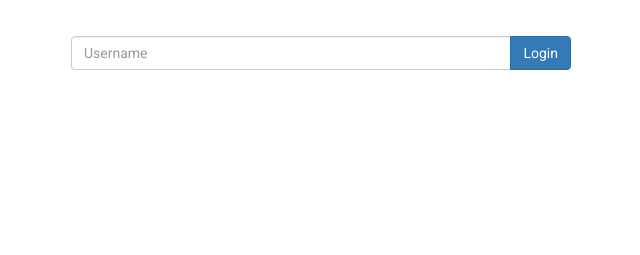
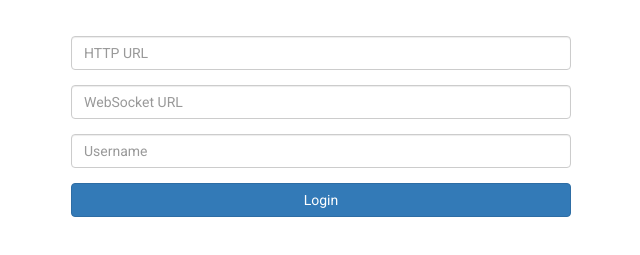
Before and after one commit to oneSIX/Kurier, an Electron app: page ClientApplication/index.html in a window 1280 px wide. Shown: the part 345-600 px from the top of the page, without its empty margins (319-959 px from the left). Drawn offline with nearby package versions, Linux system fonts and the light colour scheme.

Commit message:
added HTTP and WS fields to login page

```diff
--- a/ClientApplication/index.html
+++ b/ClientApplication/index.html
@@ -10,13 +10,10 @@
 		}
 	</script>
 	<link href="https://maxcdn.bootstrapcdn.com/bootstrap/3.3.7/css/bootstrap.min.css" rel="stylesheet">
-
 	<script src="https://code.jquery.com/jquery-3.1.1.min.js"></script>
 	<script src="https://maxcdn.bootstrapcdn.com/bootstrap/3.3.7/js/bootstrap.min.js"></script>
 	<link rel="stylesheet" href="https://maxcdn.bootstrapcdn.com/font-awesome/4.7.0/css/font-awesome.min.css">
-
 	<script src="renderer-process/chat.js"></script>
-
 	<script>
 		if (window.module) module = window.module;
 	</script>
@@ -30,12 +27,10 @@
 		<header>
 			<h1>Kurier</h1>
 			<form id="login" style="margin-top:40px">
-				<div class="input-group">
-					<input class="form-control" type="text" placeholder="Username" name="username">
-					<span class="input-group-btn">
-			<button type="submit" class="btn btn-primary">Login</button>
-		</span>
-				</div>
+				<input class="form-control" type="text" style="margin-bottom:15px" placeholder="HTTP URL" name="http-url">
+					<input class="form-control" type="text" style="margin-bottom:15px" placeholder="WebSocket URL" name="ws-url">
+					<input class="form-control" type="text" style="margin-bottom:15px" placeholder="Username" name="username">
+				<button type="submit" class="btn btn-primary btn-block">Login</button>
 			</form>
 			<div id="loading" class="hidden text-center" style="margin-top: 40px; font-size:40px">
 				<i class="fa fa-spin fa-spinner"></i>
@@ -43,7 +38,7 @@
 
 		</header>
 	</div>
-	<div class="container hidden" id="main-window">
+	<div class="container hidden" id="main-window" style="margin-top: 10px; margin-bottom: 10px; margin-left:10px; margin-right: 10px">
 		<div class="row">
 			<div class="col-md-2" id="user-window">
 			</div>
```
